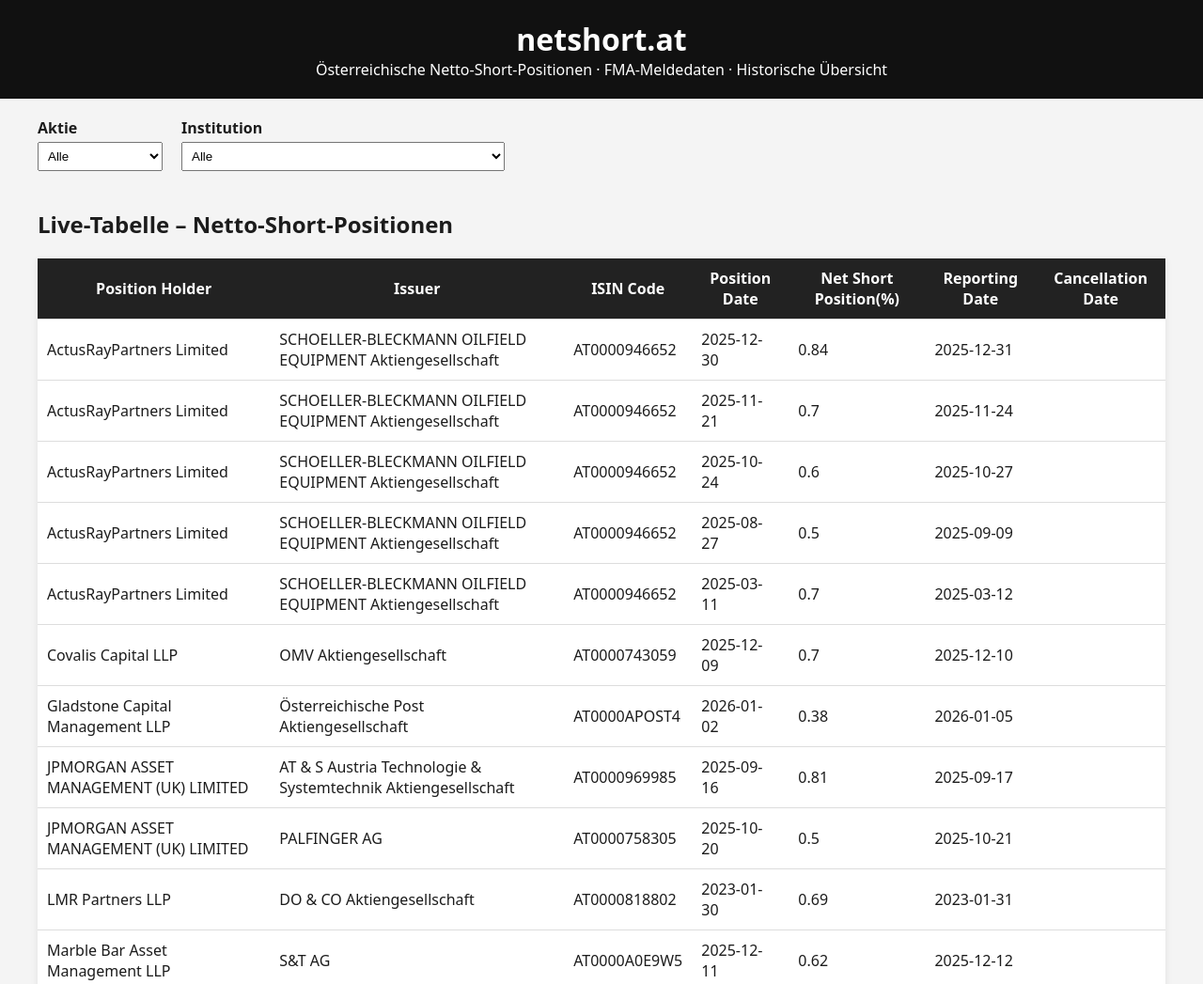
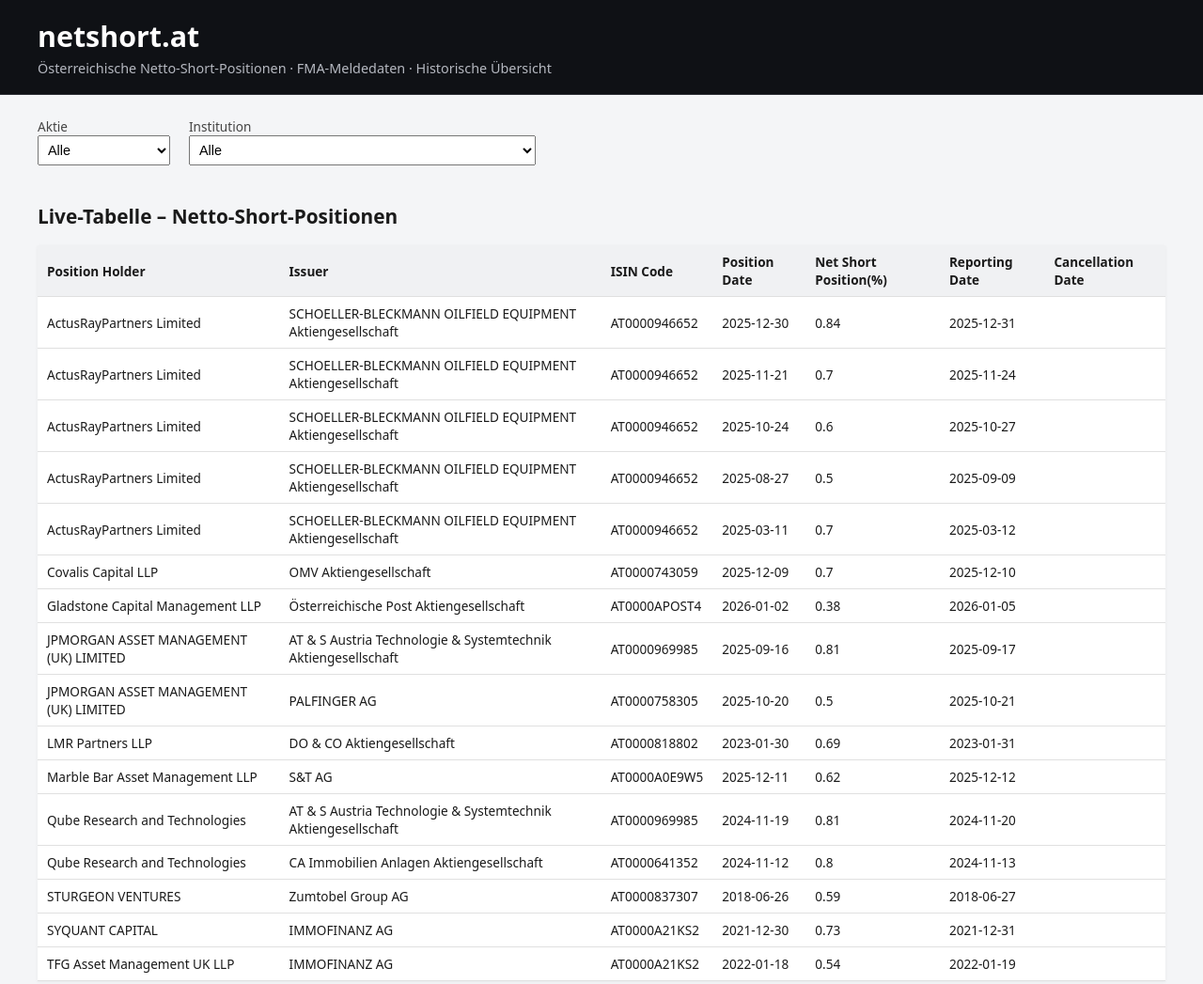
Before and after one commit to netshort-at/netshort, a plain HTML site: page index.html in a window 1280 px wide. Shown: the top 1047 px of the page at 94% size. Drawn offline with nearby package versions, Linux system fonts and the light colour scheme.

Commit message:
style: Dark-Finance-Design mit hochwertiger Tabellen- und Filteroptik

```diff
--- a/style.css
+++ b/style.css
@@ -1,32 +1,48 @@
 body {
   margin: 0;
-  font-family: system-ui, -apple-system, BlinkMacSystemFont, "Segoe UI", Roboto, Arial;
-  background: #f4f4f4;
-  color: #1c1c1c;
+  font-family: system-ui, -apple-system, BlinkMacSystemFont, "Segoe UI", Roboto, Arial, sans-serif;
+  background: #f4f5f7;
+  color: #1a1a1a;
 }
 
-header {
-  background: #111;
-  color: #fff;
-  padding: 20px;
-  text-align: center;
+/* HEADER */
+.site-header {
+  background: #0f1115;
+  border-bottom: 1px solid #2a2d33;
 }
 
-header h1 {
-  margin: 0;
-  font-size: 2rem;
+.header-inner {
+  max-width: 1200px;
+  margin: auto;
+  padding: 18px 20px;
 }
 
-main {
+.site-header h1 {
+  margin: 0;
+  font-size: 1.9rem;
+  font-weight: 600;
+  color: #ffffff;
+}
+
+.subtitle {
+  margin-top: 4px;
+  font-size: 0.9rem;
+  color: #b5b8c0;
+}
+
+/* LAYOUT */
+.container {
   max-width: 1200px;
   margin: auto;
-  padding: 20px;
+  padding: 24px 20px;
 }
 
 h2 {
   margin-top: 40px;
+  font-size: 1.3rem;
 }
 
+/* FILTER */
 .filters {
   display: flex;
   gap: 20px;
@@ -36,62 +52,50 @@
 .filters label {
   display: flex;
   flex-direction: column;
-  font-weight: 600;
+  font-size: 0.85rem;
+  color: #444;
 }
 
 select {
   padding: 6px;
-  margin-top: 4px;
+  font-size: 0.9rem;
 }
 
+/* TABLE */
 table {
   width: 100%;
   border-collapse: collapse;
   background: #fff;
-  box-shadow: 0 2px 8px rgba(0,0,0,0.08);
+  box-shadow: 0 1px 4px rgba(0,0,0,0.05);
 }
 
 th, td {
-  padding: 10px;
-  border-bottom: 1px solid #ddd;
+  padding: 8px 10px;
+  border-bottom: 1px solid #e0e0e0;
+  font-size: 0.85rem;
 }
 
-thead {
-  background: #222;
-  color: #fff;
+th {
+  background: #f0f1f3;
+  text-align: left;
 }
 
-tbody tr:hover {
-  background: #f0f0f0;
+tr:hover {
+  background: #f7f8fa;
 }
 
-.chart-section {
-  margin-top: 40px;
+/* INFO */
+.info ul {
+  padding-left: 20px;
+  color: #444;
 }
 
-.info-box {
-  background: #eaeaea;
-  padding: 15px;
-  margin-top: 15px;
-  border-left: 5px solid #222;
+/* FOOTER */
+footer {
+  margin-top: 60px;
+  padding: 20px;
+  background: #0f1115;
+  color: #aaa;
+  font-size: 0.8rem;
+  text-align: center;
 }
-
-.about {
-  margin-top: 40px;
-  background: #fff;
-  padding: 20px;
-  box-shadow: 0 2px 8px rgba(0,0,0,0.08);
-}
-
-footer {
-  background: #111;
-  color: #ccc;
-  padding: 25px;
-  font-size: 0.85rem;
-  margin-top: 60px;
-}
-
-footer h3 {
-  color: #fff;
-  margin-top: 0;
-}
```
